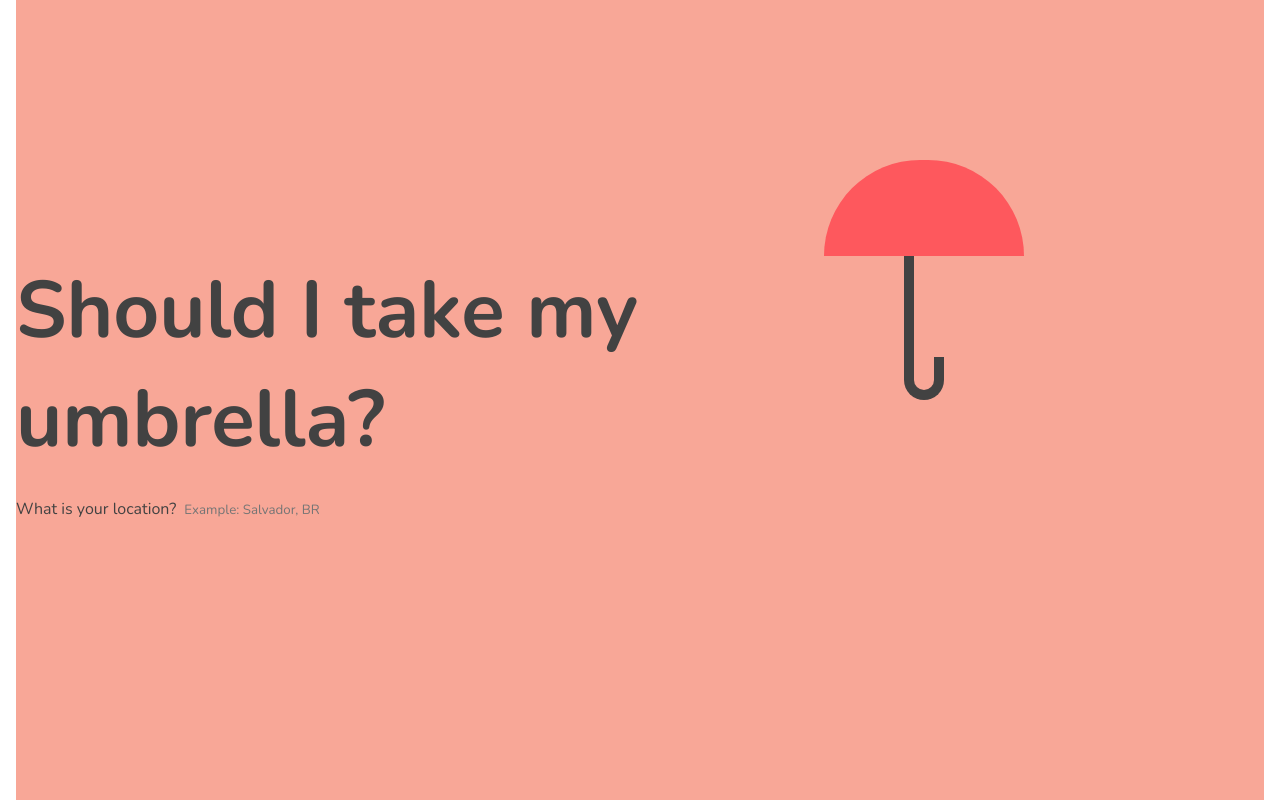
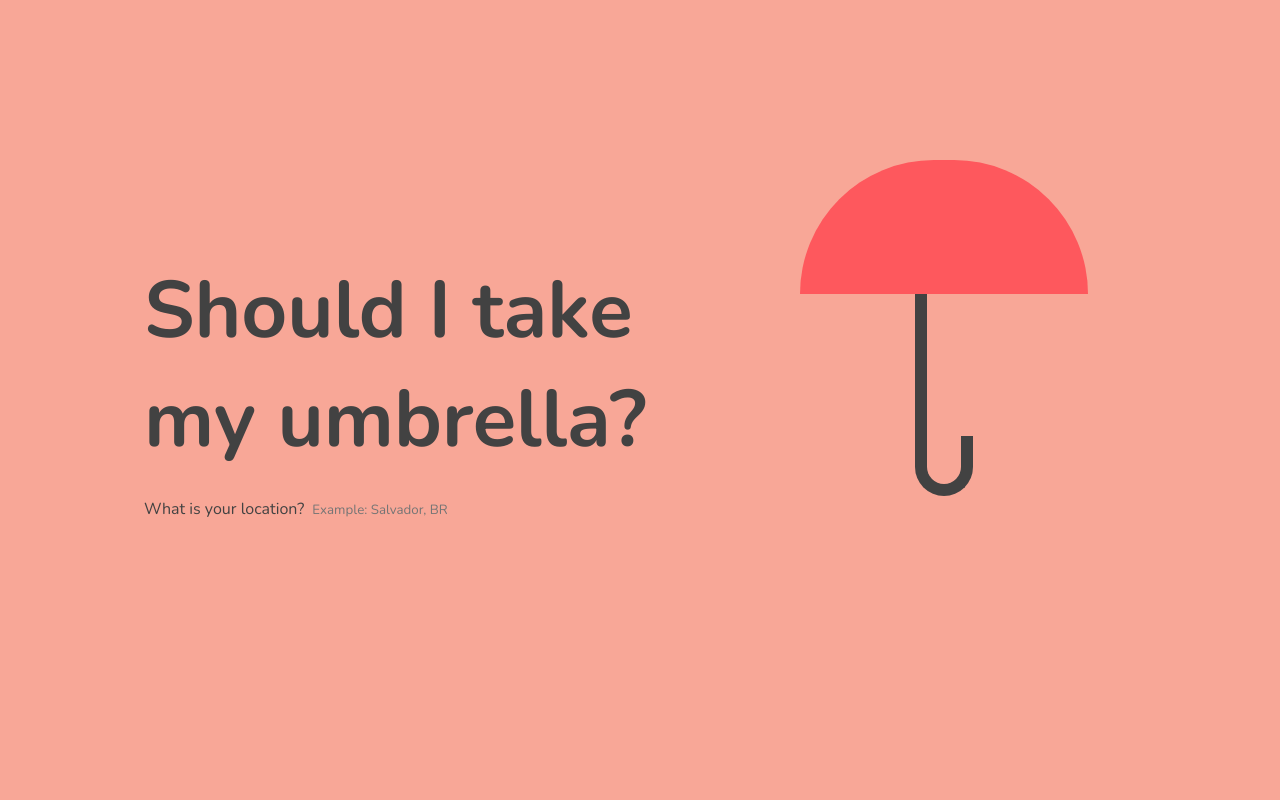
Before and after one commit to beatrizpenalva/should-i-take-my-umbrella, a React (Create React App) app: page / in a window 1280 px wide. Built offline with nearby package versions, Linux system fonts and the light colour scheme.

Commit message:
fix: structure initial page

```diff
--- a/src/components/Home/Home.jsx
+++ b/src/components/Home/Home.jsx
@@ -3,7 +3,7 @@ import "./style.css";
 
 const WeatherInfo = () => {
     return (
-        <section className="home-container">
+        <main className="home-container">
             <h1>Should I take my umbrella?</h1>
              <form className="location-info">
                 <label> What is your location?
@@ -15,6 +15,8 @@ const WeatherInfo = () => {
             </form>
 
             <section className="logo">
+                <div className="umbrella-1"></div>
+
                 <div className="umbrella"></div>
 
                 <div className="umbrella-bottom">
@@ -22,7 +24,7 @@ const WeatherInfo = () => {
                     <div className="umbrella-3"></div>
                 </div>
             </section>
-        </section>
+        </main>
     )
 }
 
--- a/src/components/Home/style.css
+++ b/src/components/Home/style.css
@@ -1,11 +1,14 @@
+body {
+    background-color: #F8A797;
+}
+
 .home-container {
     display: flex;
     flex-direction: column;
     align-items: flex-start;
     justify-content: center;
-    width: 100%;
     height: 100vh;
-    background-color: #F8A797;
+    margin-left: 8rem;
     color: #424242;
 }
 
@@ -19,16 +22,16 @@ h1 {
     align-items: center;
     position: absolute;
     top: 20vh;
-    right: 20%;
-    width: 12.5rem;
-    height: 15rem;
+    right: 12rem;
+    width: 18rem;
+    height: 21rem;
 }
 
 .umbrella {
     width: 100%;
     height: 40%;
-    border-top-left-radius: 6rem;
-    border-top-right-radius: 6rem;
+    border-top-left-radius: 8.4rem;
+    border-top-right-radius: 8.4rem;
     border-bottom: 0;
     background-color: #FE585D;
 }
@@ -40,7 +43,7 @@ h1 {
 }
 
 .umbrella-2 {
-    width: 25%;
+    width: 20%;
     height: 70%;
     background-color: #424242;
 }
@@ -48,8 +51,8 @@ h1 {
 .umbrella-3 {
     width: 100%;
     height: 30%;
-    border: 0.625rem solid #424242;
+    border: 0.75rem solid #424242;
     border-top: 0;
-    border-bottom-left-radius: 3.75rem;
-    border-bottom-right-radius: 3.75rem;
+    border-bottom-left-radius: 5rem;
+    border-bottom-right-radius: 5rem;
 }
```
